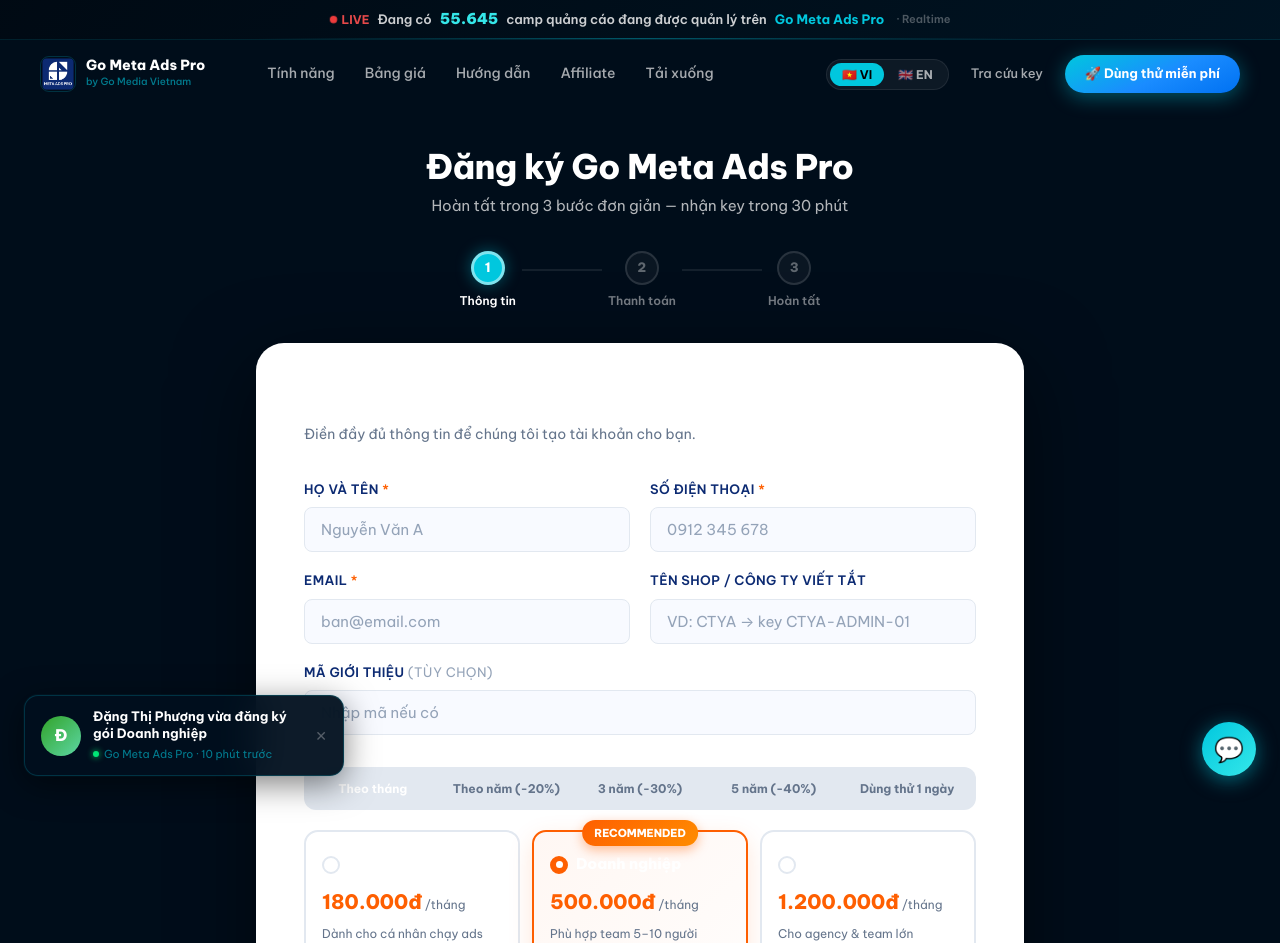
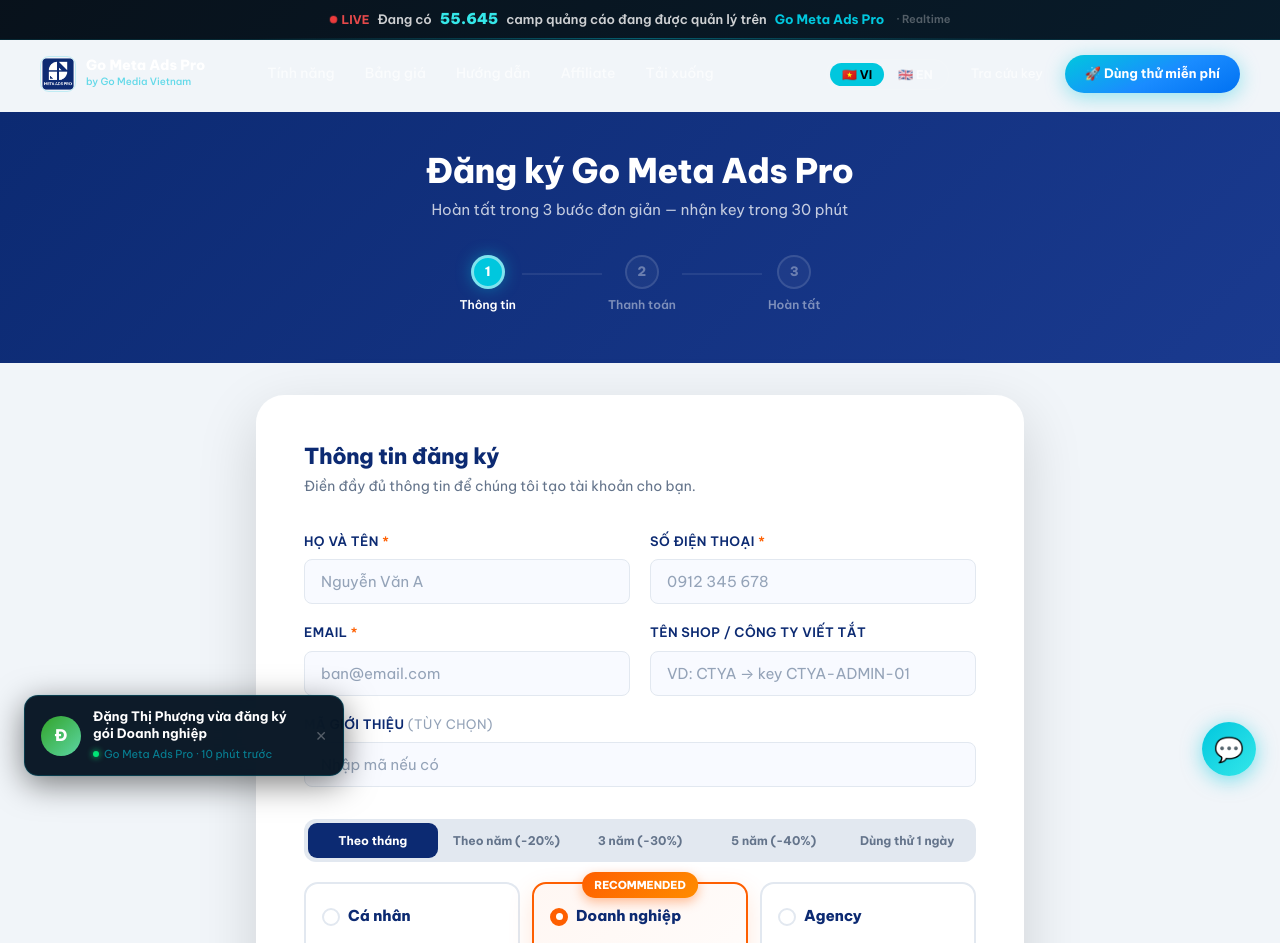
Before and after one commit to gomediait/go-meta-ads-web, a Next.js app: page /mua-goi in a window 1280 px wide. Shown: the top 943 px of the page. Built offline with nearby package versions, Linux system fonts and the light colour scheme.

Commit message:
fix: mua-goi complete color overhaul - solid light bg, light-card/faq-light scoped CSS, all var() replaced with hardcodes

```diff
--- a/pages/mua-goi.jsx
+++ b/pages/mua-goi.jsx
@@ -555,43 +555,48 @@
       </Head>
       <Navbar />
 
-      {/* ─── Override CSS vars cho context sáng ─── */}
+      {/* ─── CSS override cho white card ─── */}
       <style>{`
-        .mua-goi-light .form-label { color: #0c2a72 !important; }
-        .mua-goi-light .form-input {
+        /* Chỉ áp dụng cho white card, KHÔNG áp dụng cho FAQ dark bg */
+        .light-card .form-label { color: #0c2a72 !important; }
+        .light-card .form-input {
           color: #1a2332 !important;
           background: #f8faff !important;
           border: 1.5px solid #e2e8f0 !important;
         }
-        .mua-goi-light .form-input:focus {
+        .light-card .form-input:focus {
           border-color: #0c2a72 !important;
           box-shadow: 0 0 0 3px rgba(12,42,114,0.08) !important;
         }
-        .mua-goi-light .form-input::placeholder { color: #94a3b8 !important; }
-        .mua-goi-light .form-error { color: #dc2626 !important; }
-        .mua-goi-light .accordion { border-bottom: 1px solid #e2e8f0 !important; }
-        .mua-goi-light .accordion-trigger { color: #1a2332 !important; }
-        .mua-goi-light .accordion-trigger:hover { background: #f8faff !important; color: #0c2a72 !important; }
-        .mua-goi-light .accordion-body { color: #64748b !important; }
-        .mua-goi-light .alert-warning { background: #fffbeb !important; border-color: rgba(245,158,11,0.3) !important; color: #78350f !important; }
-        .mua-goi-light .btn-outline-navy { color: #0c2a72 !important; border-color: #0c2a72 !important; }
-        .mua-goi-light .btn-outline-navy:hover { background: #0c2a72 !important; color: #fff !important; }
+        .light-card .form-input::placeholder { color: #94a3b8 !important; }
+        .light-card .form-error { color: #dc2626 !important; }
+        .light-card .alert-warning { background: #fffbeb !important; border-color: rgba(245,158,11,0.3) !important; color: #78350f !important; }
+        .light-card .alert-success { background: #f0fdf4 !important; border-color: rgba(34,197,94,0.3) !important; color: #15803d !important; }
+        /* FAQ accordion trên nền sáng */
+        .faq-light .accordion { border-bottom: 1px solid #e2e8f0 !important; background: transparent; }
+        .faq-light .accordion-trigger { color: #1a2332 !important; font-size: 15px; }
+        .faq-light .accordion-trigger:hover { background: #f0f4ff !important; color: #0c2a72 !important; }
+        .faq-light .accordion-trigger .icon { color: #fe5f01 !important; }
+        .faq-light .accordion-body { color: #64748b !important; }
         @media (max-width: 640px) { .plan-grid { grid-template-columns: 1fr !important; } }
         @media (max-width: 900px) { .summary-grid { grid-template-columns: 1fr !important; } }
       `}</style>
 
-      <main className="mua-goi-light" style={{
-        background: 'linear-gradient(180deg, var(--navy) 0%, var(--navy2) 200px, #f1f5f9 200px)',
+      <main style={{
+        background: '#f1f5f9',
         minHeight: '100vh',
         paddingTop: 'calc(var(--header-h) + 4px)',
       }}>
 
-        {/* Hero strip */}
-        <div style={{ textAlign: 'center', padding: '36px 20px 0' }}>
+        {/* Hero strip - dark navy bg */}
+        <div style={{
+          background: 'linear-gradient(135deg, #0c2a72 0%, #1a3a8f 100%)',
+          textAlign: 'center', padding: '40px 20px 48px',
+        }}>
           <h1 style={{ color: '#fff', fontSize: 'clamp(22px,4vw,34px)', fontWeight: 800, margin: '0 0 8px' }}>
             {isEN ? 'Subscribe to Go Meta Ads Pro' : 'Đăng ký Go Meta Ads Pro'}
           </h1>
-          <p style={{ color: 'rgba(255,255,255,0.7)', fontSize: 15, margin: '0 0 32px' }}>
+          <p style={{ color: 'rgba(255,255,255,0.75)', fontSize: 15, margin: '0 0 32px' }}>
             {isEN
               ? 'Complete in 3 simple steps — receive key within 30 minutes'
               : 'Hoàn tất trong 3 bước đơn giản — nhận key trong 30 phút'}
@@ -601,15 +606,15 @@
 
         {/* Card */}
         <div style={{ maxWidth: 800, margin: '32px auto 0', padding: '0 16px 80px' }}>
-          <div style={{
+          <div className="light-card" style={{
             background: '#fff', borderRadius: 'var(--radius-xl)',
-            boxShadow: 'var(--shadow-xl)', overflow: 'hidden',
+            boxShadow: '0 20px 60px rgba(0,0,0,0.15)', overflow: 'hidden',
           }}>
 
             {/* ══════ STEP 1 ══════ */}
             {step === 1 && (
               <div style={{ padding: 'clamp(24px,5vw,48px)' }}>
-                <h2 style={{ color: 'var(--navy)', fontWeight: 800, fontSize: 22, margin: '0 0 6px' }}>
+                <h2 style={{ color: '#0c2a72', fontWeight: 800, fontSize: 22, margin: '0 0 6px' }}>
                   {isEN ? 'Registration Info' : 'Thông tin đăng ký'}
                 </h2>
                 <p style={{ color: '#64748b', fontSize: 14, margin: '0 0 32px' }}>
@@ -648,7 +653,7 @@
                   ].map(f => (
                     <div className="form-group" key={f.key}>
                       <label className="form-label">
-                        {f.label} {f.required && <span style={{ color: 'var(--orange)' }}>*</span>}
+                        {f.label} {f.required && <span style={{ color: '#fe5f01' }}>*</span>}
                       </label>
                       <input
                         className="form-input"
@@ -701,7 +706,7 @@
                           flex: 1, padding: '10px 10px', borderRadius: 9, border: 'none',
                           cursor: 'pointer', fontWeight: 700, fontSize: 12,
                           fontFamily: 'inherit',
-                          background: billingTab === tab.key ? 'var(--navy)' : 'transparent',
+                          background: billingTab === tab.key ? '#0c2a72' : 'transparent',
                           color: billingTab === tab.key ? '#fff' : '#64748b',
                           transition: 'all 0.2s', whiteSpace: 'nowrap',
                           position: 'relative',
@@ -743,7 +748,7 @@
                           <div style={{
                             width: 18, height: 18, borderRadius: '50%',
                             border: `2px solid ${selectedPlan === plan.id ? '#fe5f01' : '#e2e8f0'}`,
-                            background: selectedPlan === plan.id ? 'var(--orange)' : '#fff',
+                            background: selectedPlan === plan.id ? '#fe5f01' : '#fff',
                             flexShrink: 0,
                             display: 'flex', alignItems: 'center', justifyContent: 'center',
                           }}>
@@ -751,18 +756,18 @@
                               <div style={{ width: 7, height: 7, borderRadius: '50%', background: '#fff' }} />
                             )}
                           </div>
-                          <span style={{ fontWeight: 800, fontSize: 15, color: 'var(--navy)' }}>{plan.name}</span>
+                          <span style={{ fontWeight: 800, fontSize: 15, color: '#0c2a72' }}>{plan.name}</span>
                         </div>
                         {/* Price */}
                         <div style={{ marginBottom: 6 }}>
                           {plan.originalPrice && (
-                            <div style={{ textDecoration: 'line-through', color: 'var(--text3)', fontSize: 13 }}>
+                            <div style={{ textDecoration: 'line-through', color: '#94a3b8', fontSize: 13 }}>
                               {plan.originalPrice}
                             </div>
                           )}
                           <span style={{
                             fontSize: 'clamp(15px,2.5vw,20px)', fontWeight: 800,
-                            color: plan.price === 0 ? '#22c55e' : 'var(--orange)',
+                            color: plan.price === 0 ? '#22c55e' : '#fe5f01',
                           }}>{plan.priceLabel}</span>
                           <span style={{ color: '#64748b', fontSize: 12 }}> {plan.period}</span>
                           {plan.priceMonthly && (
@@ -817,7 +822,7 @@
                   }}
                 >← {isEN ? 'Back' : 'Quay lại'}</button>
 
-                <h2 style={{ color: 'var(--navy)', fontWeight: 800, fontSize: 22, margin: '0 0 6px' }}>
+                <h2 style={{ color: '#0c2a72', fontWeight: 800, fontSize: 22, margin: '0 0 6px' }}>
                   {isEN ? 'Payment' : 'Thanh toán'}
                 </h2>
                 <p style={{ color: '#64748b', fontSize: 14, margin: '0 0 28px' }}>
@@ -828,7 +833,7 @@
 
                 {/* Order summary */}
                 <div style={{
-                  background: 'linear-gradient(135deg, var(--navy) 0%, var(--navy2) 100%)',
+                  background: 'linear-gradient(135deg, #0c2a72 0%, #1a3a8f 100%)',
                   borderRadius: 'var(--radius)', padding: '22px 26px', marginBottom: 28, color: '#fff',
                 }}>
                   <div style={{ fontWeight: 700, fontSize: 13, marginBottom: 14, opacity: 0.7, textTransform: 'uppercase', letterSpacing: '0.5px' }}>
@@ -854,7 +859,7 @@
 
                 {/* Bank info */}
                 <div style={{
-                  background: '#fff', border: '2px solid var(--orange)',
+                  background: '#fff', border: '2px solid #fe5f01',
                   borderRadius: 'var(--radius)', padding: '24px', marginBottom: 28,
                 }}>
                   <div style={{ display: 'flex', alignItems: 'center', gap: 12, marginBottom: 20 }}>
@@ -863,7 +868,7 @@
                       borderRadius: 10, display: 'flex', alignItems: 'center', justifyContent: 'center', fontSize: 18,
                     }}>🏦</div>
                     <div>
-                      <div style={{ fontWeight: 800, color: 'var(--navy)', fontSize: 16 }}>
+                      <div style={{ fontWeight: 800, color: '#0c2a72', fontSize: 16 }}>
                         {isEN ? 'Bank Transfer Details' : 'Thông tin chuyển khoản'}
                       </div>
                       <div style={{ fontSize: 12, color: '#64748b' }}>
@@ -914,7 +919,7 @@
                     {isEN
                       ? 'Upload payment confirmation screenshot'
                       : 'Upload ảnh xác nhận chuyển khoản'}{' '}
-                    <span style={{ color: 'var(--orange)' }}>*</span>
+                    <span style={{ color: '#fe5f01' }}>*</span>
                   </label>
                   <div
                     onClick={() => fileInputRef.current?.click()}
@@ -936,7 +941,7 @@
                     ) : (
                       <div>
                         <div style={{ fontSize: 36, marginBottom: 10 }}>📤</div>
-                        <div style={{ fontWeight: 700, color: 'var(--navy)', marginBottom: 4 }}>
+                        <div style={{ fontWeight: 700, color: '#0c2a72', marginBottom: 4 }}>
                           {isEN ? 'Click to select image' : 'Nhấn để chọn ảnh'}
                         </div>
                         <div style={{ fontSize: 13, color: '#94a3b8' }}>
@@ -965,7 +970,7 @@
             {step === 3 && (
               <div style={{ padding: 'clamp(24px,5vw,56px)', textAlign: 'center' }}>
                 <div style={{ fontSize: 80, marginBottom: 16, animation: 'successBounce 0.6s ease' }}>✅</div>
-                <h2 style={{ color: 'var(--navy)', fontWeight: 800, fontSize: 28, margin: '0 0 14px' }}>
+                <h2 style={{ color: '#0c2a72', fontWeight: 800, fontSize: 28, margin: '0 0 14px' }}>
                   {isEN ? 'Order received successfully!' : 'Đã nhận đơn thành công!'}
                 </h2>
                 <p style={{ color: '#64748b', fontSize: 16, maxWidth: 480, margin: '0 auto 28px', lineHeight: 1.7 }}>
@@ -996,7 +1001,7 @@
           {/* FAQ */}
           {step < 3 && (
             <Reveal delay={100}>
-              <div style={{ marginTop: 52 }}>
+              <div className="faq-light" style={{ marginTop: 52, background: '#f1f5f9', borderRadius: 16, padding: '32px 28px' }}>
                 <h3 style={{ color: '#0c2a72', fontWeight: 800, fontSize: 20, marginBottom: 20, textAlign: 'center' }}>
                   {isEN ? 'Frequently Asked Questions' : 'Câu hỏi thường gặp'}
                 </h3>
```
